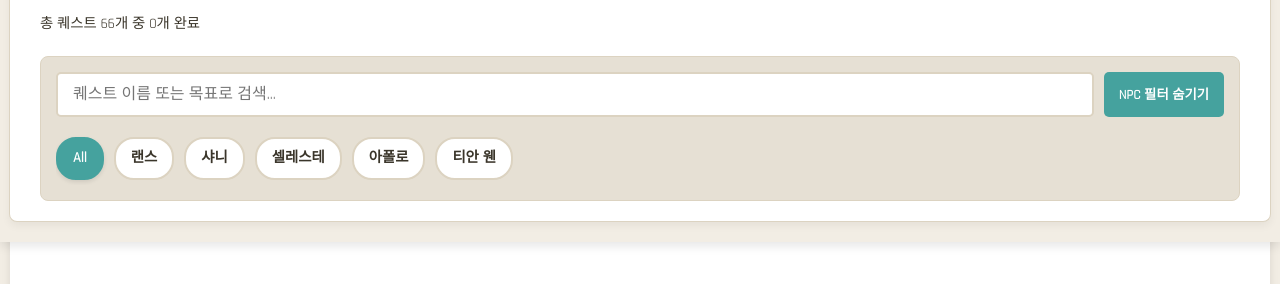
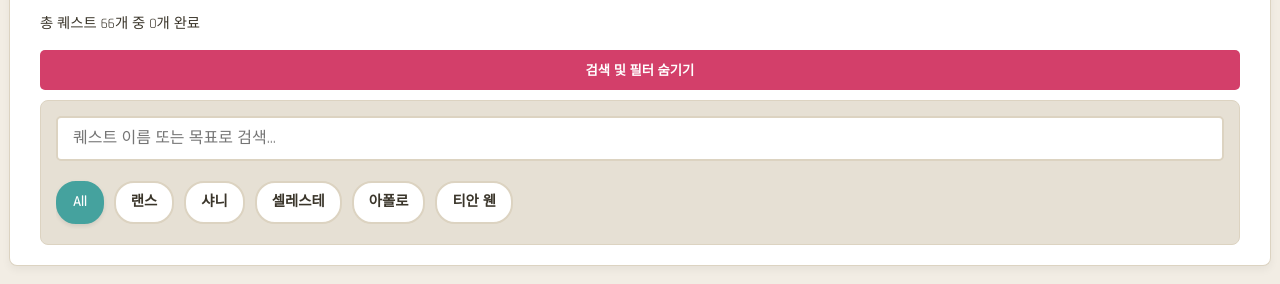
Before and after one commit to n4u9h7/QuestChecker, a plain HTML site: page index.html in a window 1280 px wide. Shown: the part 178-462 px from the top of the page. Drawn offline with Linux system fonts and the light colour scheme.

Commit message:
filter fix

```diff
--- a/index.html
+++ b/index.html
@@ -59,23 +59,37 @@
         /* ---------------------------------------------------- */
         /* 검색 및 필터 컨트롤 CSS */
         /* ---------------------------------------------------- */
+
+        /* 💡 필터 섹션 전체를 제어하는 새로운 토글 버튼 */
+        #main-filter-toggle-button {
+            width: 100%;
+            padding: 10px 15px;
+            margin-bottom: 10px; /* 버튼과 필터 박스 사이 간격 */
+            background-color: var(--point-pink);
+            color: white;
+            border: none;
+            border-radius: 5px;
+            font-family: var(--font-body);
+            font-weight: 700;
+            cursor: pointer;
+            transition: background-color 0.2s;
+            box-sizing: border-box;
+        }
+        #main-filter-toggle-button:hover {
+            background-color: #b03257; /* Darker pink */
+        }
+
         #filter-controls {
-            margin-top: 20px;
+            margin-top: 0; /* 버튼이 생겼으므로 위쪽 마진 제거 */
             padding: 15px;
             background-color: var(--sidebar-ivory); /* 연한 상아색 배경 */
             border-radius: 8px;
             border: 1px solid var(--border-tan);
         }
 
-        /* 검색창과 토글 버튼 컨테이너 */
-        .search-and-toggle-container {
-            display: flex;
-            gap: 10px;
-            margin-bottom: 15px;
-        }
-
+        /* 검색창 스타일 조정 (단독으로 전체 너비 사용) */
         #quest-search {
-            flex-grow: 1; /* 검색창이 최대한 공간을 차지하도록 */
+            width: 100%;
             padding: 10px 15px;
             border: 2px solid var(--border-tan);
             border-radius: 5px;
@@ -83,27 +97,11 @@
             box-sizing: border-box;
             font-family: var(--font-body);
             transition: border-color 0.2s;
+            margin-bottom: 15px; /* NPC 필터와의 간격 */
         }
         #quest-search:focus {
             outline: none;
             border-color: var(--point-blue);
-        }
-
-        /* 토글 버튼 스타일 */
-        #filter-toggle-button {
-            flex-shrink: 0;
-            padding: 10px 15px;
-            background-color: var(--point-blue);
-            color: white;
-            border: none;
-            border-radius: 5px;
-            font-family: var(--font-body);
-            font-weight: 700;
-            cursor: pointer;
-            transition: background-color 0.2s;
-        }
-        #filter-toggle-button:hover {
-            background-color: #388e8b;
         }
 
         /* NPC 필터 컨테이너 (한 줄 스크롤 적용) */
@@ -168,29 +166,25 @@
                 padding: 10px;
             }
 
-            /* ✨ 최종 수정: 타이틀 완전히 숨기기 */
+            /* 타이틀 완전히 숨기기 */
             h1 {
                 display: none;
             }
 
-            /* 타이틀이 사라졌기 때문에 h2의 마진을 조정하여 공백을 줄일 수 있음 (선택 사항) */
             h2 {
                 margin-top: 10px;
             }
 
-            /* 검색창과 토글 버튼 세로로 쌓기 */
-            .search-and-toggle-container {
-                flex-direction: column; /* 세로로 배치 */
-            }
-            #quest-search {
-                width: 100%; /* 검색창 너비 100% */
-                flex-grow: 1;
-            }
-            /* 모바일에서 버튼 크기 조정 */
-            #filter-toggle-button {
-                width: 100%; /* 버튼 너비 100% */
+            /* 모바일 버튼 크기 조정 */
+            #main-filter-toggle-button {
                 padding: 8px 10px;
                 font-size: 0.8rem;
+                margin-bottom: 8px;
+            }
+
+            /* 검색창 모바일 스타일 */
+            #quest-search {
+                margin-bottom: 10px; /* 모바일 간격 조정 */
             }
 
             #npc-filter-container {
@@ -400,11 +394,11 @@
         </div>
         <p>총 퀘스트 <span id="overall-total-quests">0</span>개 중 <span id="overall-completed-quests">0</span>개 완료</p>
 
+        <button id="main-filter-toggle-button" onclick="toggleFilterSection()">검색 및 필터 숨기기</button>
+
         <div id="filter-controls">
-            <div class="search-and-toggle-container">
-                <input type="text" id="quest-search" placeholder="퀘스트 이름 또는 목표로 검색..." oninput="applyFilters()">
-                <button id="filter-toggle-button" onclick="toggleFilterVisibility()">NPC 필터 숨기기</button>
-            </div>
+            <input type="text" id="quest-search" placeholder="퀘스트 이름 또는 목표로 검색..." oninput="applyFilters()">
+
             <div id="npc-filter-container">
                 </div>
         </div>
@@ -543,24 +537,27 @@
     };
 
     // ----------------------------------------------------
-    // 필터 토글 기능 함수
+    // 💡 필터 섹션 전체 토글 함수 (검색창 + NPC 필터)
     // ----------------------------------------------------
-    const toggleFilterVisibility = () => {
-        const npcContainer = document.getElementById('npc-filter-container');
-        const button = document.getElementById('filter-toggle-button');
+    const toggleFilterSection = () => {
+        const filterControls = document.getElementById('filter-controls');
+        const button = document.getElementById('main-filter-toggle-button');
 
-        // 'display: none'인지 확인 (CSS의 'flex' 상태와 비교)
-        if (npcContainer.style.display === 'none') {
-            npcContainer.style.display = 'flex';
-            button.textContent = 'NPC 필터 숨기기';
+        // 현재 표시 상태를 확인합니다.
+        const isHidden = filterControls.style.display === 'none';
+
+        if (isHidden) {
+            filterControls.style.display = 'block';
+            button.textContent = '검색 및 필터 숨기기';
         } else {
-            npcContainer.style.display = 'none';
-            button.textContent = 'NPC 필터 보기';
+            filterControls.style.display = 'none';
+            button.textContent = '검색 및 필터 보기';
         }
 
         // 헤더 높이가 변경되었으므로 패딩을 다시 조정합니다.
         adjustContainerPadding();
     };
+
 
     // ----------------------------------------------------
     // 필터링 및 검색 기능 함수
@@ -570,9 +567,11 @@
         let html = '';
 
         uniqueNpcs.forEach((npc, index) => {
-            const filterId = `npc-filter-${npc.replace(/[^a-zA-Z0-9]/g, '_')}`;
+            // 필터 ID는 고유해야 하므로 특수문자를 제거한 이름을 사용합니다.
+            const filterId = `npc-filter-${npc.replace(/\s+/g, '_').replace(/[^a-zA-Z0-9가-힣_]/g, '')}`;
             const isChecked = index === 0 ? 'checked' : ''; // 'All'을 기본 선택
 
+            // ⭐ 수정 완료: 라디오 버튼의 value는 퀘스트 데이터의 NPC 이름(원본)과 정확히 일치해야 합니다.
             html += `<div class="npc-filter-item">
                 <input type="radio" id="${filterId}" name="npc-filter-group" value="${npc}" ${isChecked} onchange="applyFilters()">
                 <label for="${filterId}">${npc}</label>
@@ -584,15 +583,20 @@
 
     const applyFilters = () => {
         const searchTerm = document.getElementById('quest-search').value.toLowerCase().trim();
-        const selectedNpc = document.querySelector('input[name="npc-filter-group"]:checked').value;
+        const selectedNpcEl = document.querySelector('input[name="npc-filter-group"]:checked');
+
+        // ⭐ 수정 완료: 선택된 NPC의 value를 정확하게 가져옵니다.
+        const selectedNpc = selectedNpcEl ? selectedNpcEl.value : 'All';
 
         const npcSections = document.querySelectorAll('.npc-section');
 
         npcSections.forEach(section => {
+            // 섹션의 data-npc-name 속성 값과 선택된 NPC 이름이 일치하는지 확인합니다.
             const npcName = section.dataset.npcName;
             let npcSectionHasVisibleQuest = false;
 
             // 1. NPC 필터 확인
+            // npcName (데이터)와 selectedNpc (필터 value)를 직접 비교합니다.
             const isNpcVisible = selectedNpc === 'All' || npcName === selectedNpc;
 
             // 해당 NPC 섹션 내의 모든 퀘스트 아이템을 가져옴
@@ -602,7 +606,7 @@
                 const questName = item.dataset.questName.toLowerCase();
                 const objectivesText = item.dataset.objectivesText.toLowerCase();
 
-                // 2. 검색어 확인 (퀘스트 이름 또는 목표 텍스트에 포함되는지 확인)
+                // 2. 검색어 확인
                 const isSearchMatch = searchTerm === '' ||
                                       questName.includes(searchTerm) ||
                                       objectivesText.includes(searchTerm);
@@ -624,7 +628,6 @@
             }
         });
 
-        // 필터 변경 시 헤더 높이가 미세하게 달라질 수 있으므로 다시 조정
         adjustContainerPadding();
     };
 
@@ -796,7 +799,7 @@
     window.updateProgress = updateProgress;
     window.applyFilters = applyFilters;
     window.adjustContainerPadding = adjustContainerPadding;
-    window.toggleFilterVisibility = toggleFilterVisibility;
+    window.toggleFilterSection = toggleFilterSection;
 
     // 페이지 로드 시 실행
     document.addEventListener('DOMContentLoaded', () => {
```
